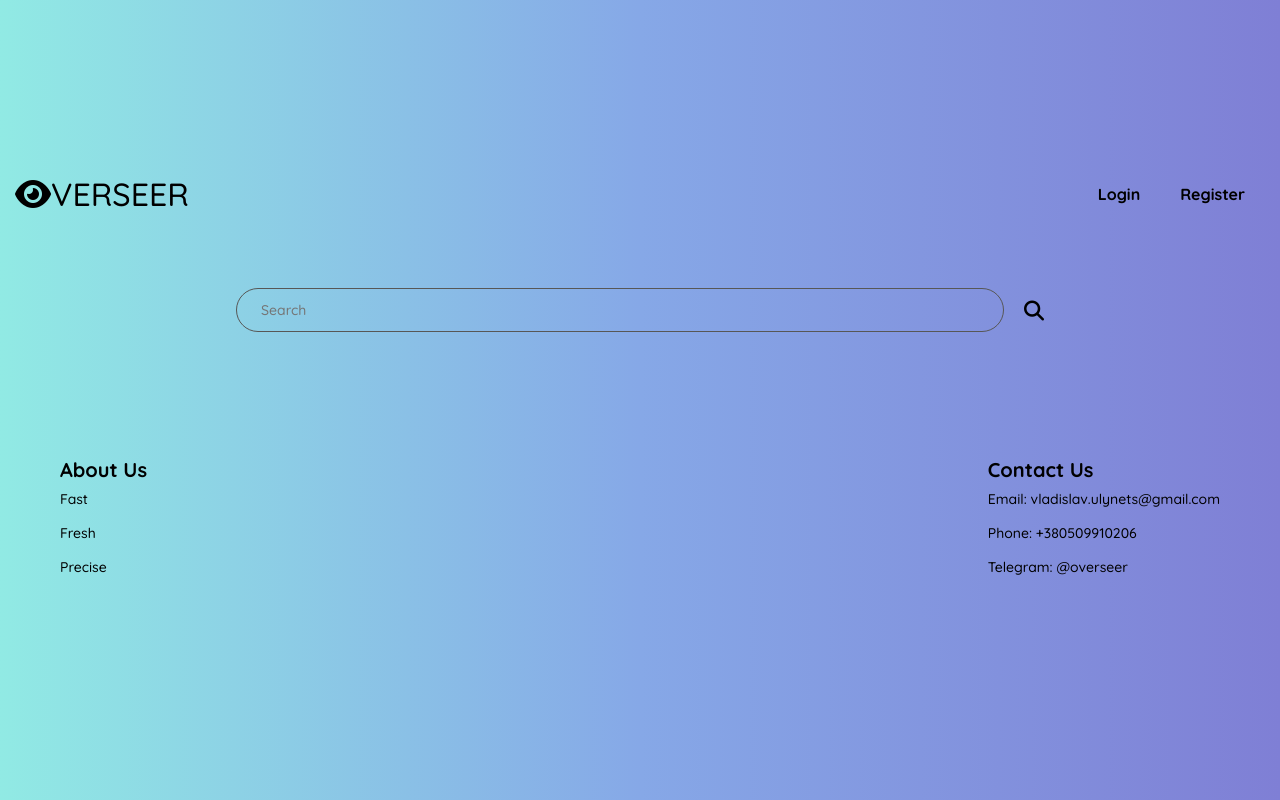
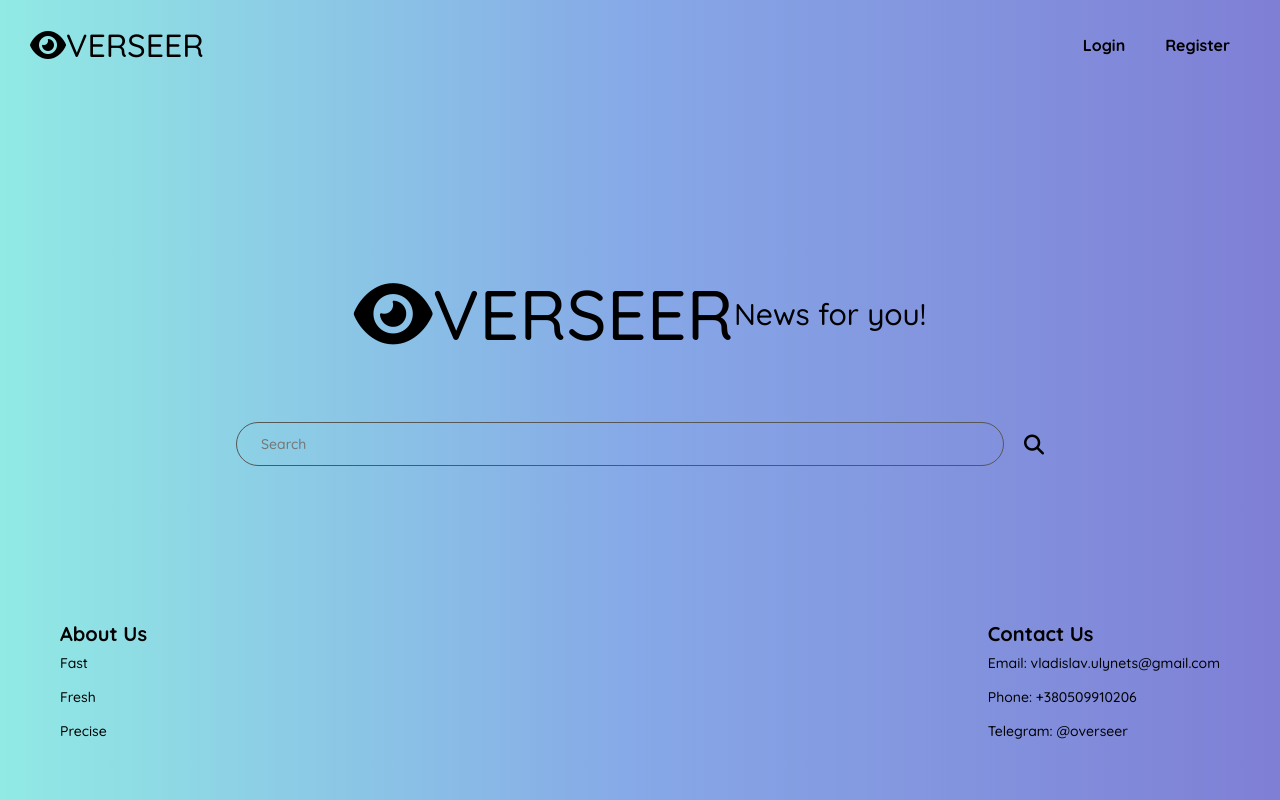
Before and after one commit to vladislav-u/news-course-project, a React (Create React App) app in the folder frontend/: page / in a window 1280 px wide. Built offline with nearby package versions, Linux system fonts and the light colour scheme.

Commit message:
Fixed Styling

```diff
--- a/frontend/src/components/footer/footer.css
+++ b/frontend/src/components/footer/footer.css
@@ -1,5 +1,8 @@
 footer {
 	padding: 50px 60px;
+	position: fixed;
+	left: 0;
+	bottom: 0;
 	width: 100%;
 	height: 30vh;
 	display: flex;
--- a/frontend/src/components/navbar/navbar.css
+++ b/frontend/src/components/navbar/navbar.css
@@ -10,7 +10,11 @@ header {
 	display: flex;
 	justify-content: space-between;
 	align-items: center;
-	padding: 10px 15px;
+	padding: 25px 30px;
+	position: fixed;
+	top: 0;
+	left: 0;
+	width: 100%;
 }
 
 .nav__links {
--- a/frontend/src/containers/home-page/components/card-list/card-list.css
+++ b/frontend/src/containers/home-page/components/card-list/card-list.css
@@ -3,3 +3,18 @@
 	flex-wrap: wrap;
 	justify-content: center;
 }
+
+.description__container {
+	display: flex;
+	justify-content: center;
+	align-items: center;
+}
+
+.description__title {
+	font-size: 70px;
+	font-style: bold;
+}
+
+.description__text {
+	font-size: 30px;
+}
--- a/frontend/src/containers/home-page/components/card-list/card-list.js
+++ b/frontend/src/containers/home-page/components/card-list/card-list.js
@@ -20,6 +20,13 @@ function CardList({ children }) {
 
 	return (
 		<>
+			<div className="description__container">
+				<h1 className="description__title">
+					<i className="fa-solid fa-eye"></i>VERSEER
+				</h1>
+				<br />
+				<p className="description__text">News for you!</p>
+			</div>
 			<SearchBar clearCardList={clearCardList} />
 
 			<ul className="card__list">
```
